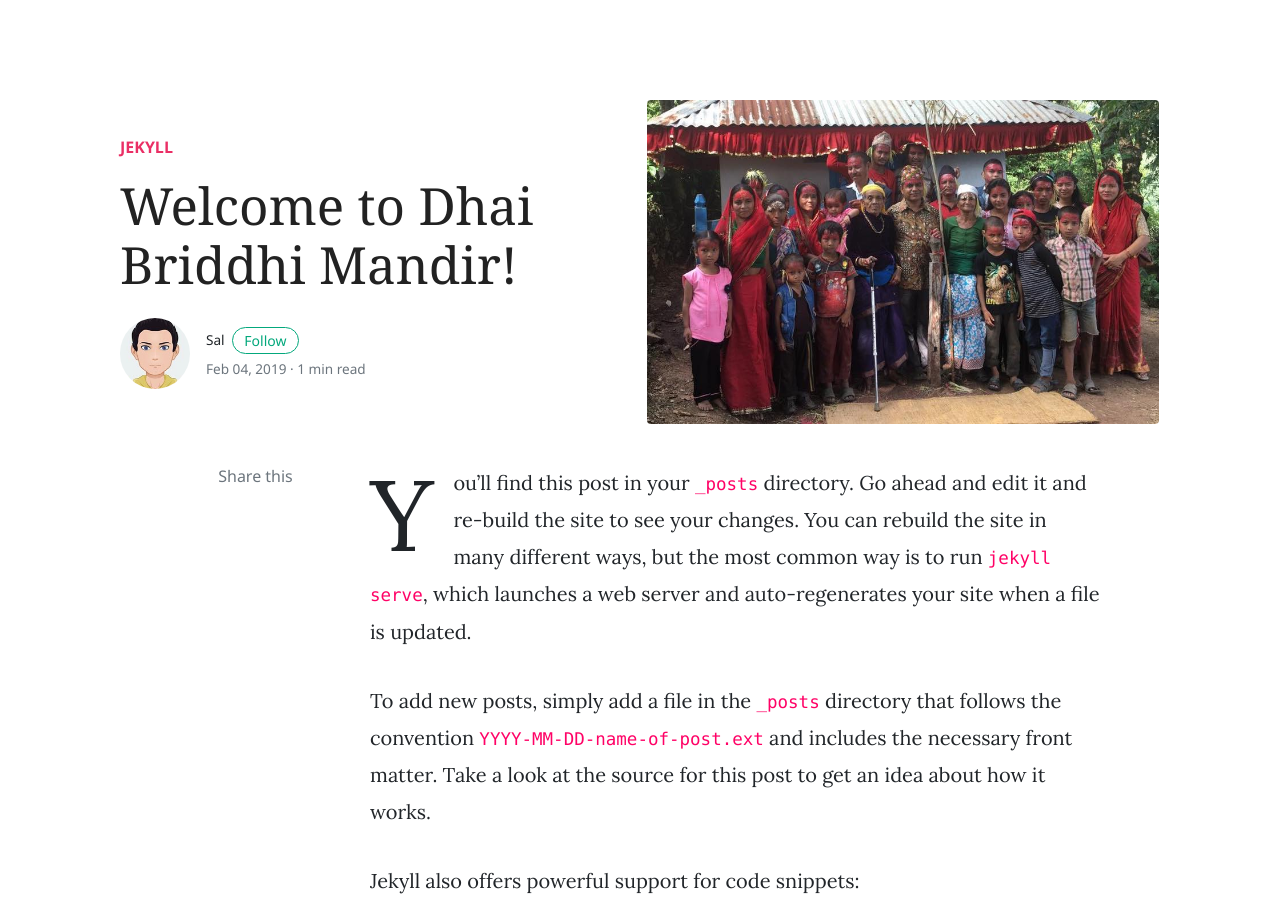
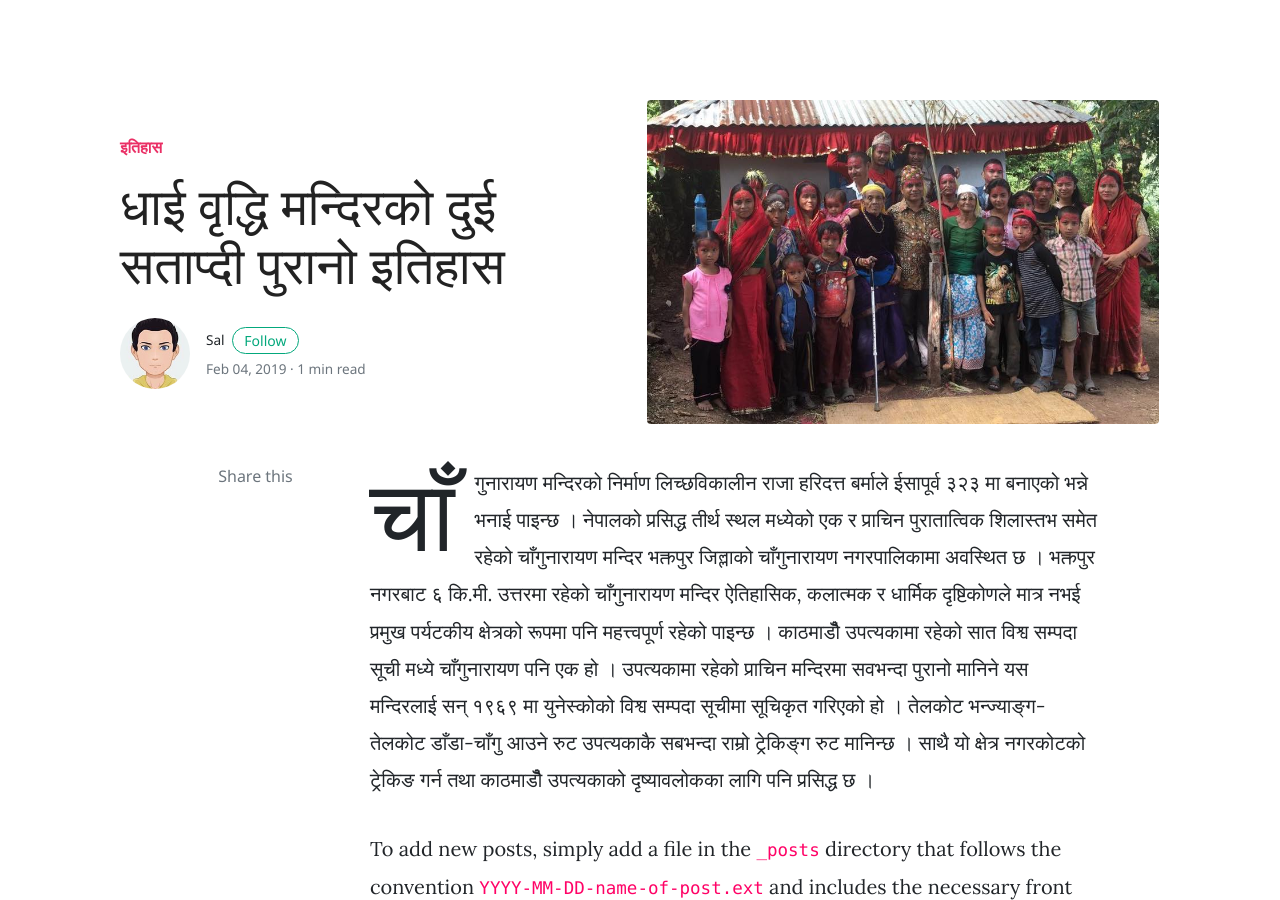
Before and after one commit to sthakuri/dhaimata, a Jekyll site: the page built from _posts/2019-02-04-welcome-to-jekyll.markdown, in a window 1280 px wide and 900 px high. Built offline with Jekyll 4.4.1, drawn with Linux system fonts in a browser that asks for light colours; nearby versions of some CDN libraries; comment, search, counter and statistics services are not loaded; some of the changed text lies outside the part shown.

Commit message:
Nepali text added

```diff
--- a/_config.yml
+++ b/_config.yml
@@ -1,5 +1,5 @@
 # Site
-name: "Dhai Briddhi Mandir"
+name: "माता धाई वृद्धि मन्दिर"
 description: "A Hindu Temple in Pyuthan Nepal."
 logo: "assets/images/logo.png"
 favicon: "assets/images/favicon.ico"
--- a/_includes/menu-header.html
+++ b/_includes/menu-header.html
@@ -1,19 +1,11 @@
 <!--  Replace menu links here -->
 
 <li class="nav-item">
-  <a class="nav-link" href="{{site.baseurl}}/index.html">Home</a>
+  <a class="nav-link" href="{{site.baseurl}}/index.html">मुख्य पृष्ठ</a>
 </li>
 <li class="nav-item">
-  <a class="nav-link" href="{{site.baseurl}}/authors-list.html">Authors</a>
+  <a class="nav-link" href="{{site.baseurl}}/authors-list.html">अनलाईन पुजा</a>
 </li>
 <li class="nav-item">
-  <a class="nav-link" href="{{site.baseurl}}/contact.html">Contact</a>
+  <a class="nav-link" href="{{site.baseurl}}/contact.html">सम्पर्क</a>
 </li>
-<li class="nav-item ml-5">
-  <a
-    target="_blank"
-    class="btn btn-primary"
-    href="https://www.wowthemes.net/donate/"
-    >Donate</a
-  >
-</li>
--- a/_layouts/default.html
+++ b/_layouts/default.html
@@ -1,5 +1,5 @@
 <!DOCTYPE html>
-<html lang="en">
+<html lang="ne">
 <head>
     <meta charset="utf-8">
     <meta name="viewport" content="width=device-width, initial-scale=1, shrink-to-fit=no">
@@ -47,7 +47,15 @@
                {% include menu-header.html %}
             </ul>
             <ul class="navbar-nav ml-auto d-flex align-items-center">
-                {% include search-lunr.html %}
+                <!-- {% include search-lunr.html %} -->
+                <li class="nav-item ml-5">
+                    <a
+                      target="_blank"
+                      class="btn btn-primary"
+                      href="https://www.wowthemes.net/donate/"
+                      >दान पत्र</a
+                    >
+                  </li>
             </ul>
         </div>
     </div>
@@ -77,7 +85,7 @@
         <div class="container">
         <div class="row align-items-center justify-content-between">
             <div>
-                <span class="navbar-brand mr-2 mb-0"><strong>Dhai Briddhi Mandir</strong></span>
+                <span class="navbar-brand mr-2 mb-0"><strong>माता धाई वृद्धि मन्दिर</strong></span>
                 <span>Copyright © <script>document.write(new Date().getFullYear())</script>.</span>
 
                 <!--  Github Repo Star Btn-->
--- a/_posts/2019-02-04-welcome-to-jekyll.markdown
+++ b/_posts/2019-02-04-welcome-to-jekyll.markdown
@@ -1,11 +1,11 @@
 ---
 layout: post
-title: "Welcome to Dhai Briddhi Mandir!"
-categories: [Jekyll]
+title: "धाई वृद्धि मन्दिरको दुई सताप्दी पुरानो इतिहास"
+categories: [इतिहास]
 image: assets/images/mandir.jpg
 ---
 
-You’ll find this post in your `_posts` directory. Go ahead and edit it and re-build the site to see your changes. You can rebuild the site in many different ways, but the most common way is to run `jekyll serve`, which launches a web server and auto-regenerates your site when a file is updated.
+चाँगुनारायण मन्दिरको निर्माण लिच्छविकालीन राजा हरिदत्त बर्माले ईसापूर्व ३२३ मा बनाएको भन्ने भनाई पाइन्छ । नेपालको प्रसिद्ध तीर्थ स्थल मध्येको एक र प्राचिन पुरातात्विक शिलास्तभ समेत रहेको चाँगुनारायण मन्दिर भक्तपुर जिल्लाको चाँगुनारायण नगरपालिकामा अवस्थित छ । भक्तपुर नगरबाट ६ कि.मी. उत्तरमा रहेको चाँगुनारायण मन्दिर ऐतिहासिक, कलात्मक र धार्मिक दृष्टिकोणले मात्र नभई प्रमुख पर्यटकीय क्षेत्रको रूपमा पनि महत्त्वपूर्ण रहेको पाइन्छ । काठमाडौँ उपत्यकामा रहेको सात विश्व सम्पदा सूची मध्ये चाँगुनारायण पनि एक हो । उपत्यकामा रहेको प्राचिन मन्दिरमा सवभन्दा पुरानो मानिने यस मन्दिरलाई सन् १९६९ मा युनेस्कोको विश्व सम्पदा सूचीमा सूचिकृत गरिएको हो । तेलकोट भन्ज्याङ्ग-तेलकोट डाँडा-चाँगु आउने रुट उपत्यकाकै सबभन्दा राम्रो ट्रेकिङ्ग रुट मानिन्छ । साथै यो क्षेत्र नगरकोटको ट्रेकिङ गर्न तथा काठमाडौँ उपत्यकाको दृष्यावलोकका लागि पनि प्रसिद्ध छ ।
 
 To add new posts, simply add a file in the `_posts` directory that follows the convention `YYYY-MM-DD-name-of-post.ext` and includes the necessary front matter. Take a look at the source for this post to get an idea about how it works.
 
```
Also changed, not shown: _posts/2019-01-18-charm-old-cities.md (+3 -3 lines), assets/images/balibisauna-1.jpg (added).
